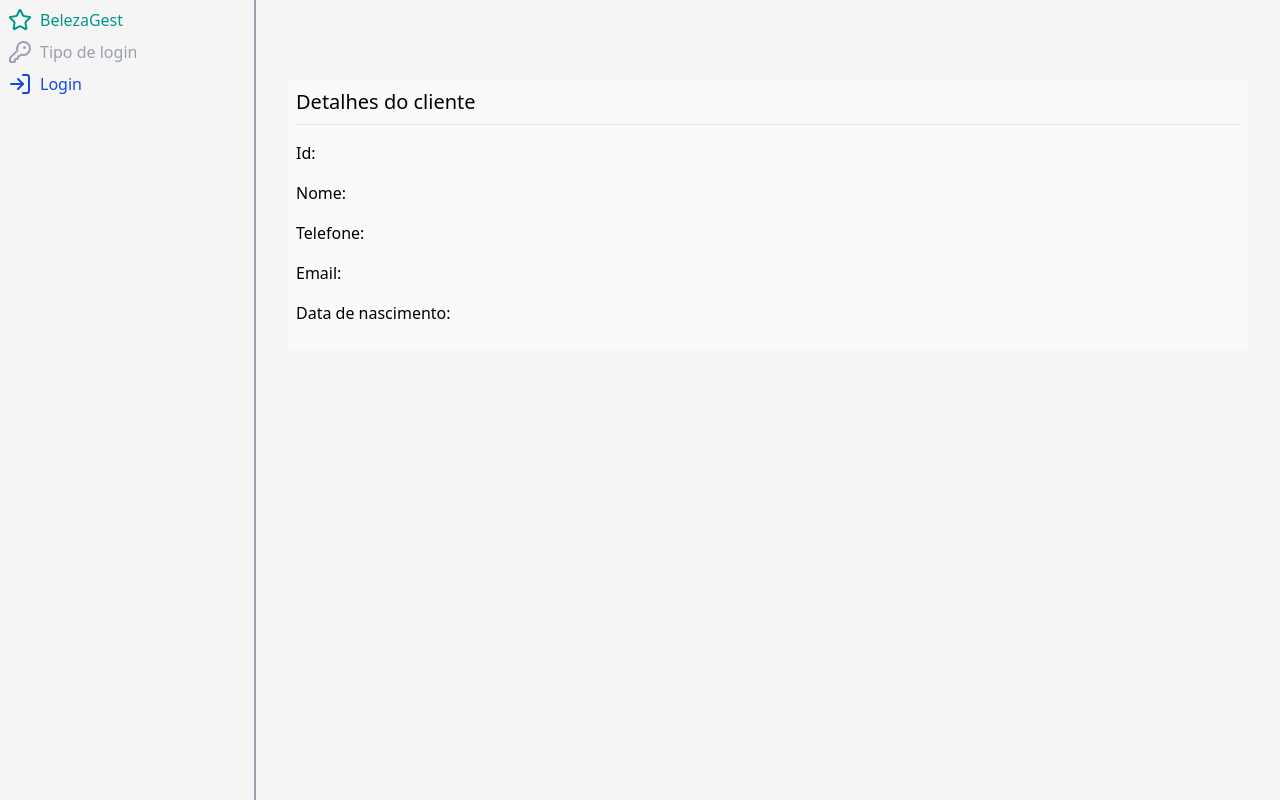
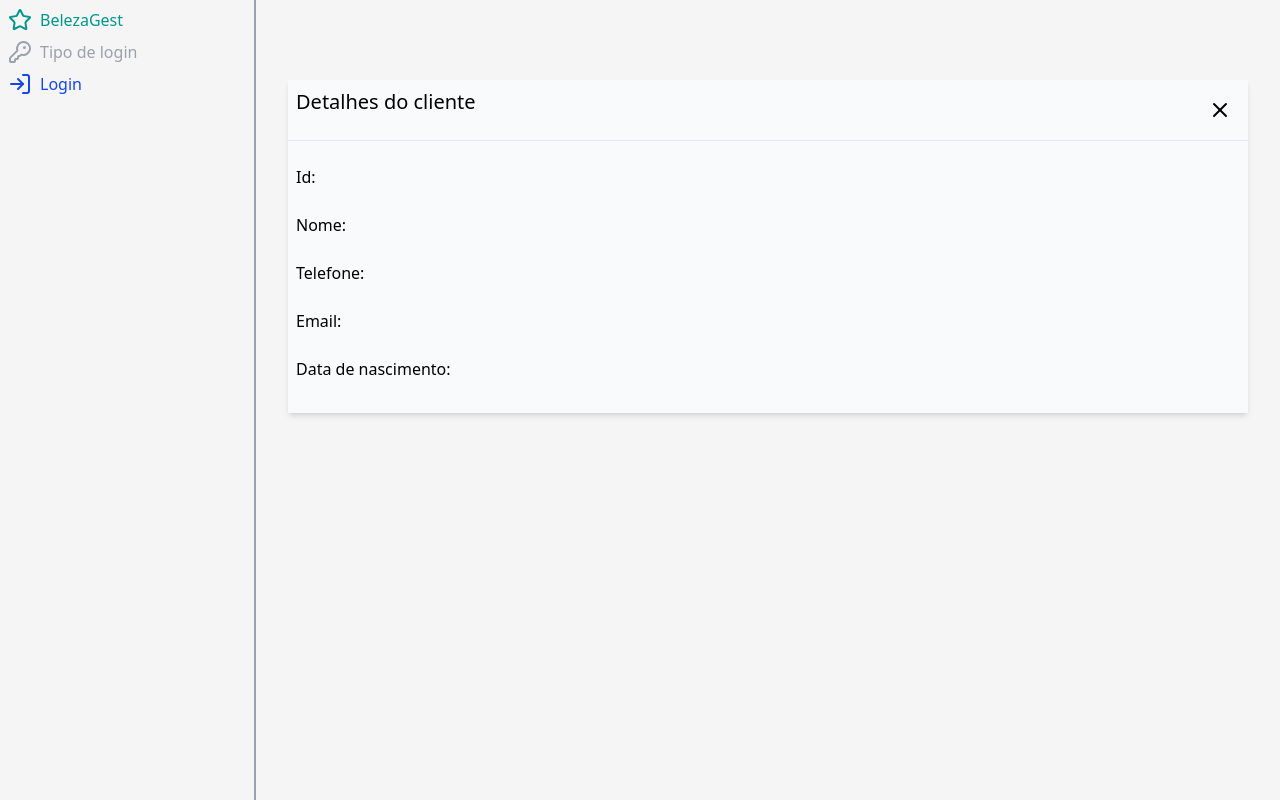
Before and after one commit to GuilhermeCasarim/estagio_unifil, a React (Vite) app in the folder front/: page /cliente/1 in a window 1280 px wide. Built offline with nearby package versions, Linux system fonts and the light colour scheme; no server answers.

Commit message:
ajustes minimis; comecar pagination

```diff
--- a/front/src/App.jsx
+++ b/front/src/App.jsx
@@ -45,7 +45,7 @@ function App() {
   }
 
   return (
-    <div className='h-full min-h-screen'>
+    <div className='min-h-screen'>
       <AuthContext.Provider value={{ authState, setAuthState, logout }}>
           <ToastContainer position='top-center' autoClose={3000} />
           <BrowserRouter>
--- a/front/src/components/MainLayout.jsx
+++ b/front/src/components/MainLayout.jsx
@@ -12,7 +12,7 @@ import { Route, Routes } from 'react-router-dom'
 
 export const MainLayout = () => {
   return (
-    <div className='flex h-full min-h-screen bg-neutral-100'>
+    <div className='flex min-h-screen h-full bg-neutral-100'>
 
       <aside className='w-1/5'>
         <Header />
--- a/front/src/pages/Cliente.jsx
+++ b/front/src/pages/Cliente.jsx
@@ -1,6 +1,7 @@
 import axios from 'axios';
+import { X } from 'lucide-react';
 import React, { useEffect, useState } from 'react'
-import { useParams } from 'react-router-dom'
+import { useParams, useNavigate } from 'react-router-dom'
 //pagina cliente(quando clicado a partir da lista)
 
 export const Cliente = () => {
@@ -12,11 +13,19 @@ export const Cliente = () => {
       setClienteInfo(res.data)
     })
   }, [])
+  const navigate = useNavigate()
 
   return (
 
-    <div className='cliente bg-gray-50 my-4 cursor-pointer mt-12 space-y-4 p-2'>
-      <h2 className='text-xl mb-4 border-b pb-2 border-gray-200'>Detalhes do cliente</h2>
+    <div className='cliente bg-gray-50 cursor-pointer shadow-md
+    mt-12 space-y-4 hover:bg-gray-300 transition duration-300 flex flex-col'>
+      <div className="header flex justify-between items-center border-b border-gray-200 p-2">
+        <h2 className='text-xl mb-4'>Detalhes do cliente</h2>
+        <button className='cursor-pointer  rounded-full px-2 py-1 ' onClick={() => navigate('/clientes/lista')}>
+          <X />
+        </button>
+      </div>
+      <div className="info p-2 space-y-6">
         <p>Id: {clienteInfo.id}</p>
         <p>Nome: {clienteInfo.nome}</p>
         <p>Telefone: {clienteInfo.telefone}</p>
@@ -25,5 +34,6 @@ export const Cliente = () => {
         <p>Data de nascimento: {clienteInfo.data_nascimento}</p>
         <p>{clienteInfo.observacoes && `Observações: ${clienteInfo.observacoes}`}</p>
       </div>
+    </div>
   )
 }
```
Lines whose indentation alone changed are shown as unchanged.
